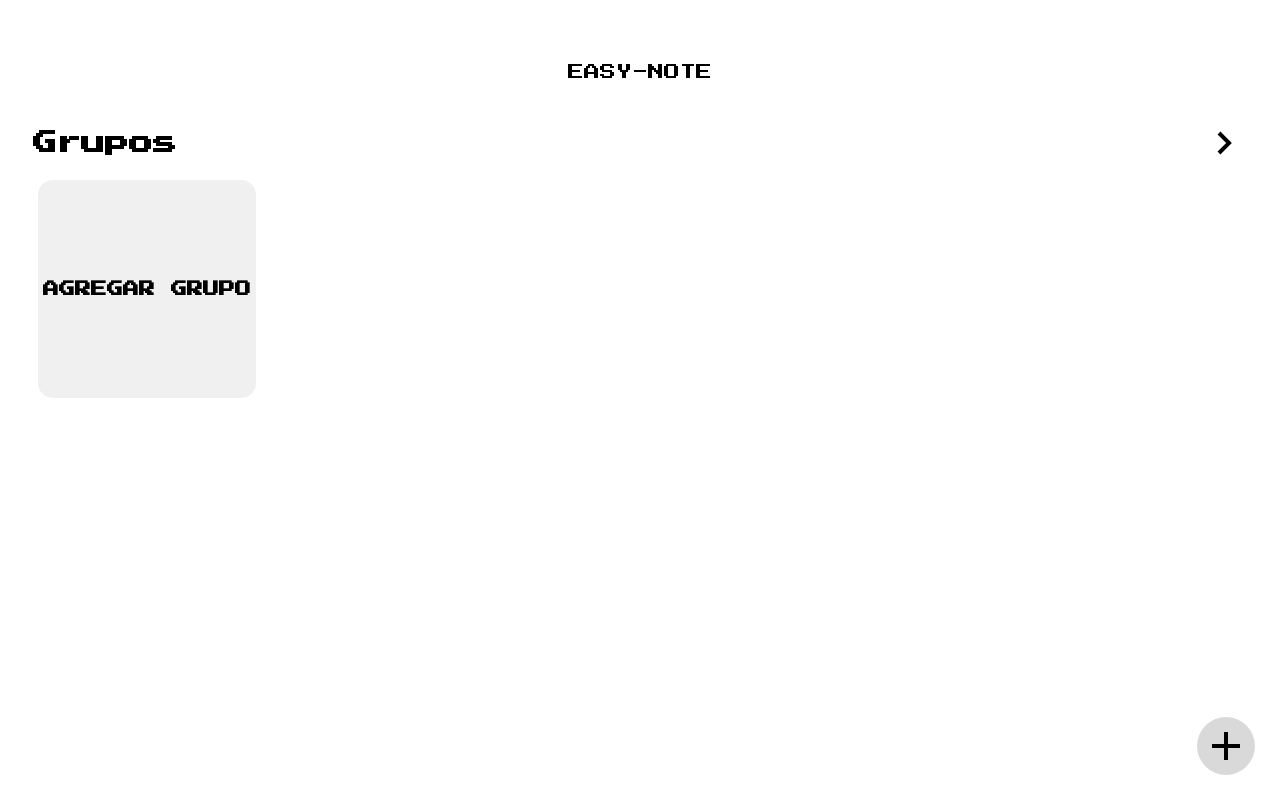
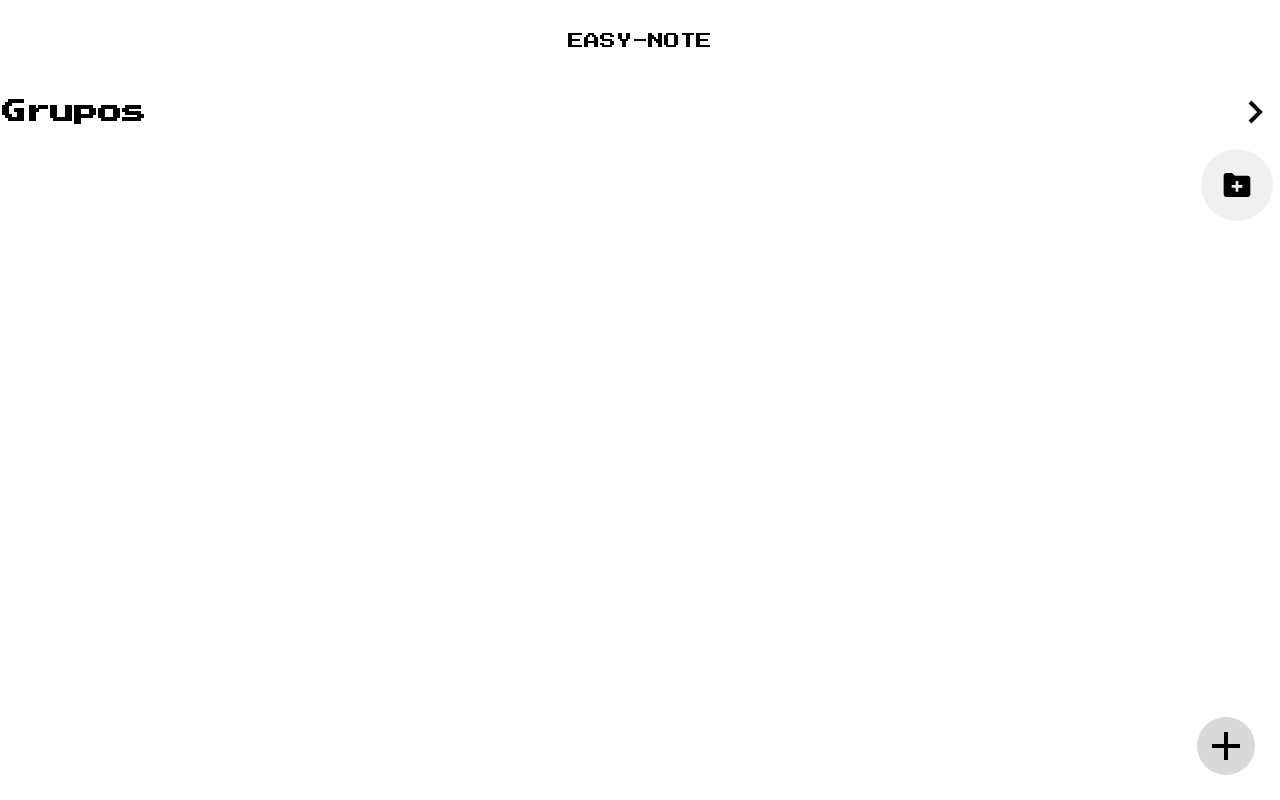
Before and after one commit to iEmanuelG/AppHibrida, a website built with Parcel: page index.html in a window 1280 px wide. Built offline with nearby package versions, Linux system fonts and the light colour scheme.

Commit message:
nuevo carucel

```diff
--- a/css/_generales.scss
+++ b/css/_generales.scss
@@ -15,7 +15,7 @@ body {
     justify-content: center;
     align-items: center;
     flex-direction: column;
-    padding: 31px;
+    //padding: 31px;
     margin: 0px;
 }
 
--- a/css/_home.scss
+++ b/css/_home.scss
@@ -26,6 +26,11 @@
     font-family: var(--title-font);
 }
 
+.groups-content {
+    display: flex;
+    width: 100%;
+}
+
 .carousel {
     display: flex;
     width: 100%;
@@ -48,6 +53,16 @@
     justify-content: center;
     align-items: center;
     font-family: var(--title-font);
+
+
+}
+
+#add-group {
+    height: fit-content;
+    width: fit-content;
+    padding: 20px;
+    border-radius: 100%;
+    margin-left: -64px;
 }
 
 /* agregar grupo*/
--- a/index.html
+++ b/index.html
@@ -31,11 +31,21 @@
 
         </a>
       </div>
-      <div class="carousel">
+      <div class="groups-content">
+
+        <div class="carousel" id="group-list">
+
+        </div>
         <div class="group" id="add-group">
-          <p>AGREGAR GRUPO</p>
+          <svg xmlns="http://www.w3.org/2000/svg" width="32" height="32" viewBox="0 0 24 24"
+            style="fill: rgba(0, 0, 0, 1);">
+            <path
+              d="M20 5h-9.586L8.707 3.293A.997.997 0 0 0 8 3H4c-1.103 0-2 .897-2 2v14c0 1.103.897 2 2 2h16c1.103 0 2-.897 2-2V7c0-1.103-.897-2-2-2zm-4 9h-3v3h-2v-3H8v-2h3V9h2v3h3v2z">
+            </path>
+          </svg>
         </div>
       </div>
+
     </section>
   </header>
 
@@ -86,6 +96,7 @@
     </svg></button>
 
   <script src="js/main.js"></script>
+  <script src="js/grupo.js"></script>
 </body>
 
 </html>
```
